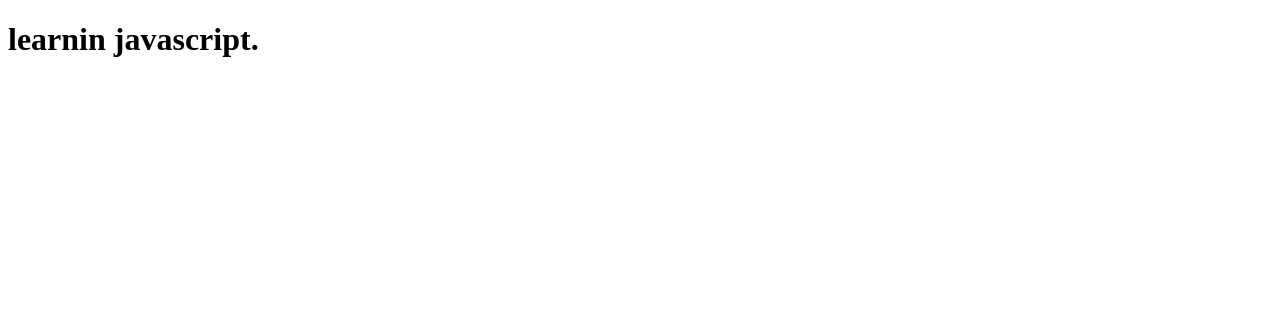
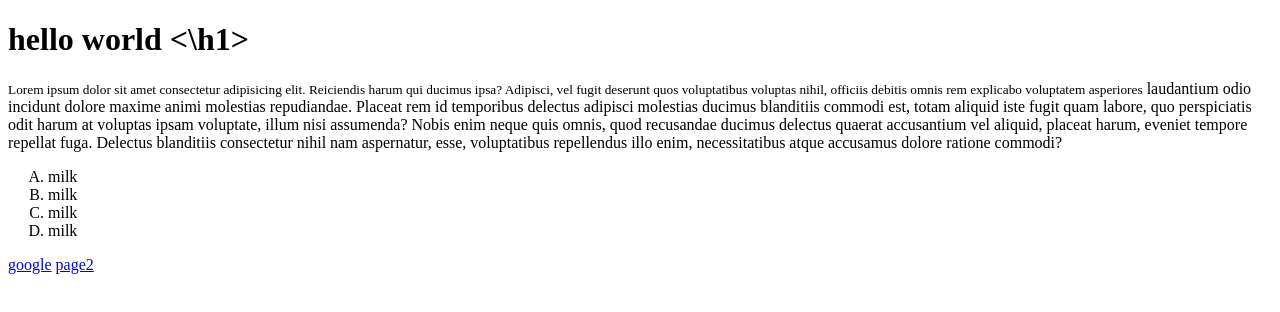
Before and after one commit to bilalkhattak55/classes, a plain HTML site: page index.html in a window 1280 px wide. Drawn offline with Linux system fonts and the light colour scheme.

Commit message:
Add files via upload

```diff
--- a/index.html
+++ b/index.html
@@ -2,11 +2,23 @@
 <html lang="en">
 <head>
     <meta charset="UTF-8">
+    <meta http-equiv="X-UA-Compatible" content="IE=edge">
     <meta name="viewport" content="width=device-width, initial-scale=1.0">
     <title>Document</title>
-    <script src="app.js"></script>
 </head>
 <body>
-    <h1>learnin javascript.</h1>
+    <h1>hello world &lt;&bsol;h1&gt;</h1>
+    <p>
+       <small> Lorem ipsum dolor sit amet consectetur adipisicing elit. Reiciendis harum qui ducimus ipsa? Adipisci, vel fugit deserunt quos voluptatibus voluptas nihil, officiis debitis omnis rem explicabo voluptatem asperiores</small> laudantium odio incidunt dolore maxime animi molestias repudiandae. Placeat rem id temporibus delectus adipisci molestias ducimus blanditiis commodi est, totam aliquid iste fugit quam labore, quo perspiciatis odit harum at voluptas ipsam voluptate, illum nisi assumenda? Nobis enim neque quis omnis, quod recusandae ducimus delectus quaerat accusantium vel aliquid, placeat harum, eveniet tempore repellat fuga. Delectus blanditiis consectetur nihil nam aspernatur, esse, voluptatibus repellendus illo enim, necessitatibus atque accusamus dolore ratione commodi?
+    </p>
+    <ol type="A" >
+        <li>milk</li>
+        <li>milk</li>
+        <li>milk</li>
+        <li>milk</li>
+    </ol>
+    <a href="https://www.google.com" target="_blank">google</a>
+    <a href="page.html">page2</a>
+
 </body>
 </html>
```
Also changed, not shown: page.html (added, +13 -0 lines).
